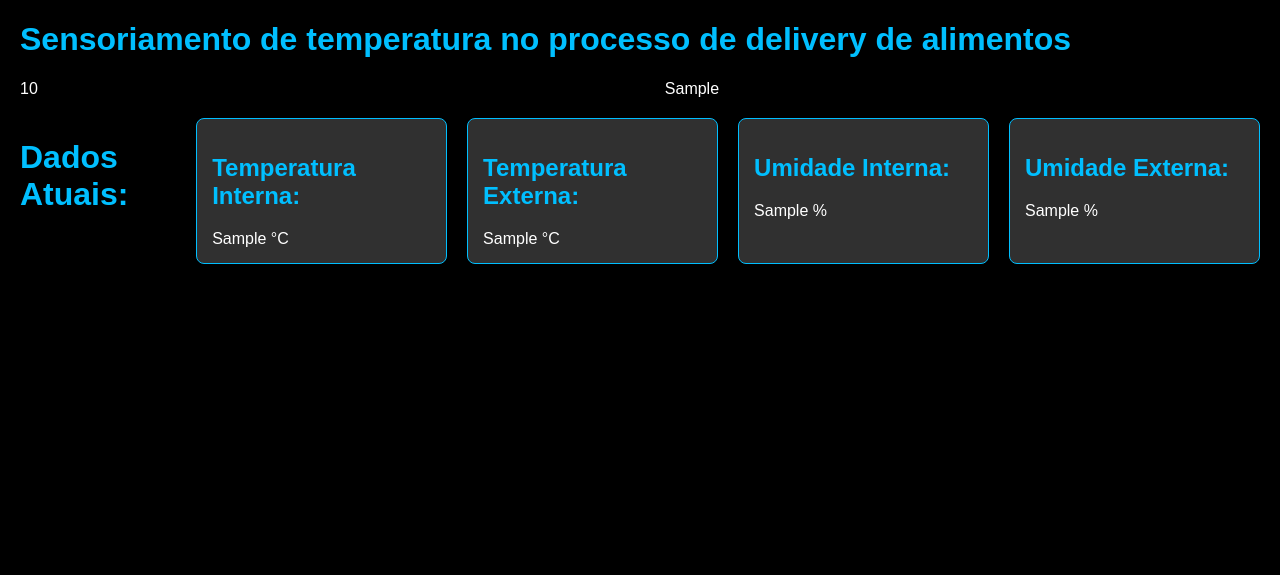
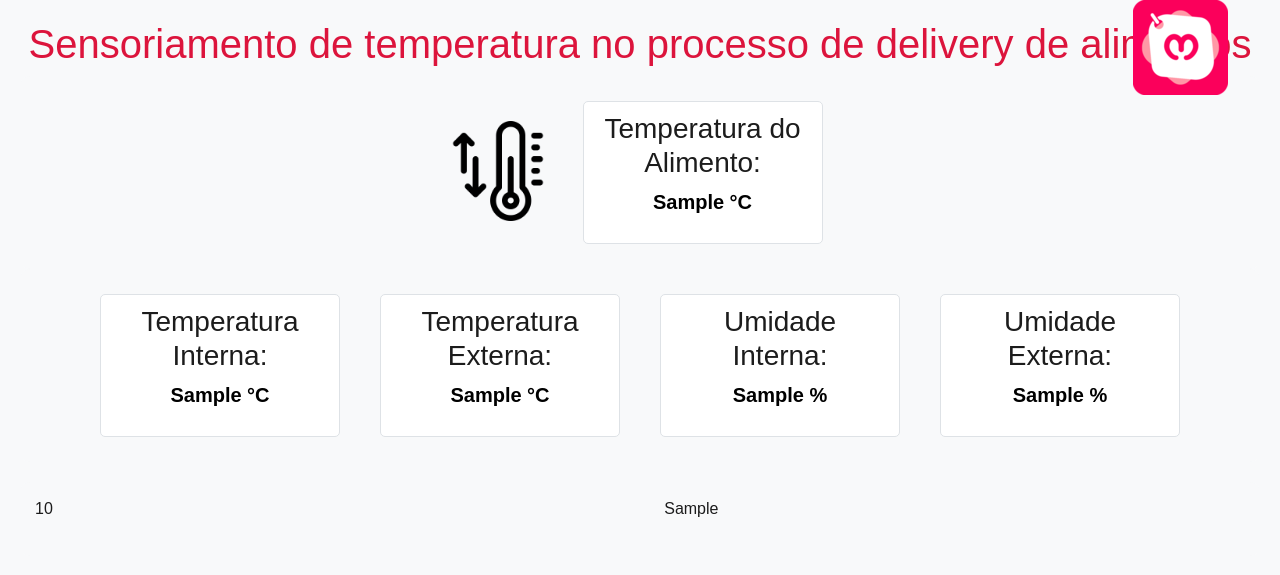
Before and after one commit to AriRVasc/Consumo_API_AMO, a Flask app: template templates/index.html in a window 1280 px wide. Shown: the top 575 px of the page. Run offline with Flask 3, Linux system fonts and the light colour scheme; the template is opened without the code that fills it: most values are stand-ins (such as "Sample title", 1, 10 or a date in 2020); some libraries are stand-ins or nearby versions.

Commit message:
Ajustes na interface

```diff
--- a/app.py
+++ b/app.py
@@ -2,43 +2,54 @@ from flask import Flask, render_template
 import pandas as pd
 import plotly.express as px
 import requests
+import pickle
 
 app = Flask(__name__)
 
 
-@app.route('/') # Rota principal para renderizar a dashboard
+@app.route('/')
 def index():
     # obter dados da API
-    api_url = 'https://brisa-ts.dev.amo.delivery/api/esp32amo?start_at=2023-11-13'
+    api_url = 'https://brisa-ts.dev.amo.delivery/api/esp32amo?start_at=2023-11-24?end_at'
     response = requests.get(api_url)
     data = response.json()
 
-    # transformar dados em DataFrame usando Pandas
-    df = pd.DataFrame(data['data'])  # Use 'data' para obter a lista de dados
 
-    # converta a coluna 'created_at' para o tipo de dados de data/hora
+    df = pd.DataFrame(data['data'])
+
+
     df['created_at'] = pd.to_datetime(df['created_at'])
 
-    # formatar 'created_at' para exibir apenas dia, mês, e hora
+
     df['Tempo'] = df['created_at'].dt.strftime('%d-%m %H:%M:%S')
 
-    # Calcular a última medida de temperatura interna e externa
+
+    with open('modelo_knn.pkl', 'rb') as file:
+        modelo_carregado = pickle.load(file)
+
+
     ultima_temperatura_int = df['temperature_int'].iloc[-1]
     ultima_temperatura_ext = df['temperature_ext'].iloc[-1]
     ultima_umidade_int = df['humidity_int'].iloc[-1]
     ultima_umidade_ext = df['humidity_ext'].iloc[-1]
+    ultima_temperatura_alimento = df['temperature_alimento'].iloc[-1]
 
-    # Criar gráfico usando Plotly (Temperatura Externa, Interna e do Alimento)
+
+    #entrada = [ultima_temperatura_int, ultima_umidade_int, ultima_temperatura_ext, ultima_umidade_ext]
+    # temperatura_prevista = modelo_carregado.predict([entrada])[0]
+    # Formatando para exibir apenas dois dígitos após o ponto decimal
+    #temperatura_prevista_formatada = f'{temperatura_prevista:.2f}'
+
+
+
     fig_temp = px.line(df, x="Tempo", y=["temperature_ext", "temperature_int", "temperature_alimento"], title="Temperatura Externa, Interna e do Alimento")
     fig_temp.update_xaxes(type="category")  # Usar categoria para o eixo x
     plot_temp_html = fig_temp.to_html(full_html=False)
 
-    # Criar gráfico usando Plotly (Umidade Interna e Umidade Externa)
+
     fig_umidade = px.line(df, x="Tempo", y=["humidity_int", "humidity_ext"], title="Umidade Interna e Externa")
     fig_umidade.update_xaxes(type="category")  # Usar categoria para o eixo x
     plot_umidade_html = fig_umidade.to_html(full_html=False)
-
-    # Criar histogramas para os dados atuais
 
 
     return render_template("index.html",
@@ -47,7 +58,9 @@ def index():
                            ultima_temperatura_int=ultima_temperatura_int,
                            ultima_temperatura_ext=ultima_temperatura_ext,
                            ultima_umidade_int=ultima_umidade_int,
-                           ultima_umidade_ext=ultima_umidade_ext
+                           ultima_umidade_ext=ultima_umidade_ext,
+                           temperatura_atual_alimento = ultima_temperatura_alimento,
+                           #temperatura_prevista = temperatura_prevista_formatada
                            )
 
 if __name__ == '__main__':
--- /dev/null
+++ b/package.json
@@ -0,0 +1,5 @@
+{
+  "dependencies": {
+    "jquery": "^3.7.1"
+  }
+}
--- a/templates/index.html
+++ b/templates/index.html
@@ -4,33 +4,66 @@
     <meta charset="UTF-8">
     <meta name="viewport" content="width=device-width, initial-scale=1.0">
     <title>Dashboard</title>
+
+    <script src="{{ url_for('static', filename='node_modules/jquery/dist/jquery.min.js') }}"></script>
+    <script src="{{ url_for('static', filename='js/bootstrap.min.js') }}"></script>
+
+    <link rel="stylesheet" href="https://bootswatch.com/5/spacelab/bootstrap.min.css"> <!-- Adiciona o tema Flatly do Bootstrap -->
+
     <style>
         body {
-            background-color: black;
-            color: white;
+            background-color: #f8f9fa;
+            color: #1C1C1C	;
             font-family: Arial, sans-serif;
-            margin: 20px;
+            padding: 20px;
+        }
+        h1 {
+            color: #DC143C	;
+            text-align: center;
+            font-family: sans-serif;
+        }
+        h1::after {
+            content: url('static/amo.png');
+            position: absolute;
+            top: 0;
+            right: 0;
+            width: 200px;
+            height: 50px;
         }
 
-        h1, h2, h3 {
-            color: #00bfff;
+        .temperatura-prevista {
+            text-align: center;
+            font-size: 24px;
+            color: #DC143C	;
+            margin-bottom: 10px;
         }
 
-        div.container {
+        .container {
             display: flex;
             gap: 20px;
+            flex-wrap: wrap;
+            justify-content: center;
+            background-color: #f8f9fa;
+            padding: 15px;
+            border-radius: 10px;
+            max-width: 100%;
         }
 
-        div.card {
-            background-color: #303030;
-            border: 1px solid #00bfff;
-            border-radius: 8px;
-            padding: 15px;
-            width: 300px;
+        .card {
+            background-color: #ffffff;
+            border: 1px solid #dee2e6;
+            border-radius: 5px;
+            padding: 10px;
+            width: 240px;
+            box-sizing: border-box;
+            margin: 10px;
         }
 
-        p {
-            margin: 0;
+        .card p {
+            font-size: 20px;
+            color: black	;
+            text-align: center;
+            font-family: sans-serif;
         }
 
         #graphs {
@@ -45,33 +78,52 @@
             margin-bottom: 20px;
         }
 
-        #last-data {
-            display: flex;
-            justify-content: space-between;
-            flex-wrap: wrap;
-            background-color: #333;
-            padding: 15px;
-            border-radius: 10px;
-            margin-top: 20px;
+        img#icone-temperatura {
+            width: auto;
+            height: 100px;
+            margin-right: 5px;
+            margin-top: 30px;
+
         }
-
-        #last-data h2 {
-            color: #fff;
-            width: 100%;
-        }
-
-        #last-data p {
-            color: #ddd;
-            width: 48%;
-            margin-bottom: 10px;
-        }
-
     </style>
 </head>
 <body>
     <h1>Sensoriamento de temperatura no processo de delivery de alimentos</h1>
 
-    <div id="graphs">
+    <div class="container">
+        <!--
+        <div class="card">
+            <h3 class="text-center">Temperatura Prevista:</h3>
+            <p class="text-center">{{ temperatura_prevista }} °C</p>
+        </div> -->
+        <img id="icone-temperatura" src="{{ url_for('static', filename='/temp.png') }}" alt="Ícone de Temperatura do Alimento">
+        <div class="card">
+            <h3 class="text-center">Temperatura do Alimento:</h3>
+            <p class="text-center"><strong>{{ temperatura_atual_alimento }} °C</strong></p>
+        </div>
+    </div>
+    <div class="container">
+        <div class="card">
+            <h3 class="text-center">Temperatura Interna:</h3>
+            <p class="text-center"><strong>{{ ultima_temperatura_int }} °C</strong></p>
+        </div>
+        <div class="card">
+            <h3 class="text-center">Temperatura Externa:</h3>
+            <p class="text-center"><strong>{{ ultima_temperatura_ext }} °C</strong></p>
+        </div>
+        <div class="card">
+            <h3 class="text-center">Umidade <br> Interna:</h3>
+            <p class="text-center"><strong>{{ ultima_umidade_int }} %</strong></p>
+        </div>
+
+        <div class="card">
+            <h3 class="text-center">Umidade Externa:</h3>
+            <p class="text-center"><strong>{{ ultima_umidade_ext }} %</strong></p>
+        </div>
+
+    </div>
+
+    <div id="graphs" class="container">
         <div class="graph">
             {{ plot_temp | safe }}
         </div>
@@ -80,34 +132,5 @@
         </div>
     </div>
 
-    <div class="container">
-        <h1>Dados Atuais: </h1>
-
-
-        <div class="card">
-            <h2>Temperatura Interna:</h2>
-            <p>{{ ultima_temperatura_int }} °C</p>
-        </div>
-
-        <div class="card">
-            <h2>Temperatura Externa:</h2>
-            <p>{{ ultima_temperatura_ext }} °C</p>
-        </div>
-
-        <div class="card">
-            <h2>Umidade Interna:</h2>
-            <p>{{ ultima_umidade_int }} %</p>
-
-        </div>
-        <div class="card">
-            <h2>Umidade Externa:</h2>
-            <p>{{ ultima_umidade_ext }} %</p>
-        </div>
-
-
-
-    </div>
-
-
 </body>
 </html>
```
Also changed, not shown: static/amo.png (added), static/temp.png (added), 2 other files.
